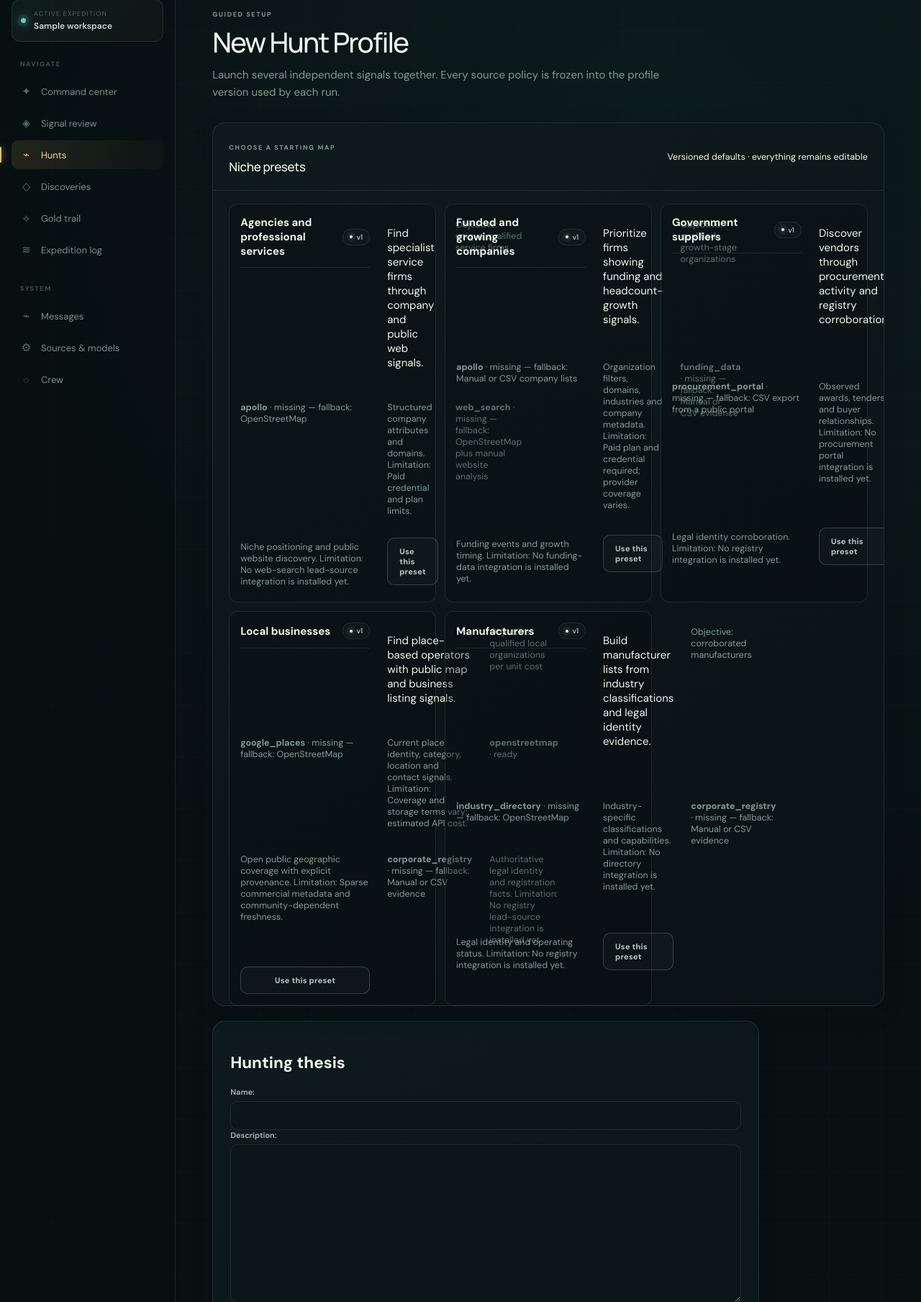
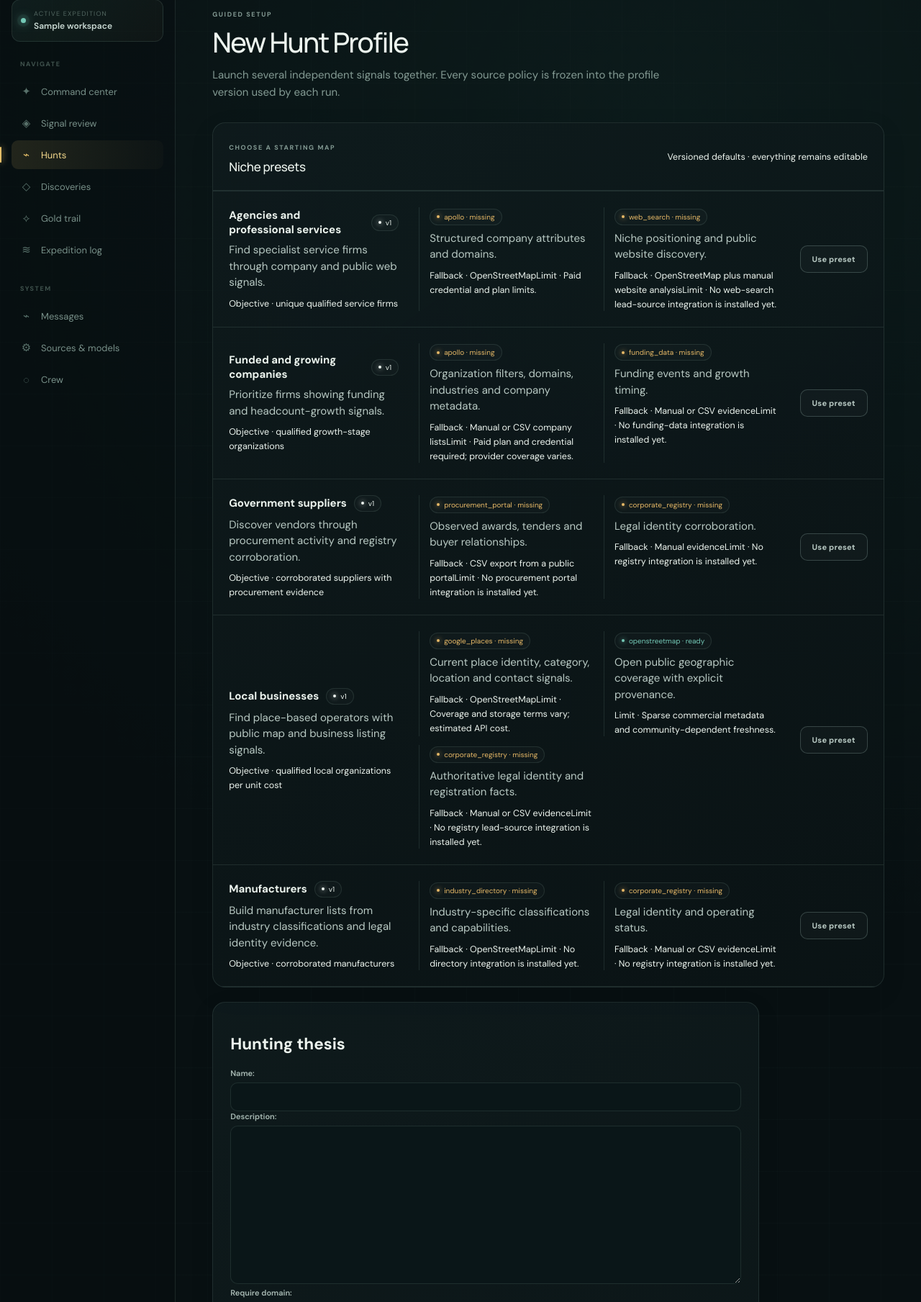
Before and after one commit to gilbertlol/SignalForge, a Django app: page /hunt-profiles/new/ in a window 1280 px wide. Shown: the part 101-1910 px from the top of the page at 72% size. Run offline with Django 5.2, Linux system fonts and the light colour scheme; a user stored in the database is signed in; data comes from the database, SQL or seed files in the repository; tables that the repository leaves empty hold one stand-in row (values such as "Sample post"); data that the repository does not hold is empty; parts of the project's set-up code (start-up, migrations or seed data) failed here and were passed over; some web fonts are replaced.

Commit message:
Improve hunt preset row layout

```diff
--- a/apps/command_center/static/command_center/settings.css
+++ b/apps/command_center/static/command_center/settings.css
@@ -25,9 +25,70 @@
   margin-bottom: 12px;
 }
 
+.preset-list {
+  border-top: 1px solid var(--line);
+}
+
+.preset-row {
+  display: grid;
+  grid-template-columns: minmax(220px, 0.8fr) minmax(420px, 1.7fr) auto;
+  gap: 28px;
+  align-items: center;
+  padding: 22px;
+  border-bottom: 1px solid var(--line);
+  transition: background 0.2s, border-color 0.2s;
+}
+
+.preset-row:hover,
+.preset-row.selected {
+  background: rgba(116, 201, 182, 0.035);
+}
+
+.preset-row.selected {
+  box-shadow: inset 3px 0 0 var(--gold);
+}
+
+.preset-title {
+  display: flex;
+  align-items: center;
+  gap: 10px;
+}
+
+.preset-summary p,
+.preset-source p {
+  color: #b8c9c3;
+  line-height: 1.5;
+  margin: 7px 0;
+}
+
+.preset-sources {
+  display: grid;
+  grid-template-columns: repeat(auto-fit, minmax(180px, 1fr));
+  gap: 12px;
+}
+
+.preset-source {
+  min-width: 0;
+  padding-left: 14px;
+  border-left: 1px solid var(--line);
+}
+
+.preset-action {
+  align-self: center;
+}
+
 @media (max-width: 850px) {
   .settings-grid,
-  .provider-card {
+  .provider-card,
+  .preset-row {
     grid-template-columns: 1fr;
   }
+
+  .preset-row {
+    gap: 18px;
+  }
+
+  .preset-action .button {
+    width: 100%;
+  }
 }
--- a/templates/command_center/hunt_profile_form.html
+++ b/templates/command_center/hunt_profile_form.html
@@ -1,6 +1,6 @@
 {% extends "command_center/base.html" %}{% block title %}New Hunt Profile{% endblock %}{% block content %}
 <div class="page-heading"><div><p class="eyebrow">Guided setup</p><h1>New Hunt Profile</h1><p>Launch several independent signals together. Every source policy is frozen into the profile version used by each run.</p></div></div>
-<section class="panel"><div class="panel-heading"><div><p class="eyebrow">Choose a starting map</p><h2>Niche presets</h2></div><small>Versioned defaults · everything remains editable</small></div><div class="provider-run-grid">{% for preset in presets %}<article class="provider-card"><div class="panel-heading"><strong>{{ preset.name }}</strong><span class="status">v{{ preset.version }}</span></div><p>{{ preset.description }}</p><small>Objective: {{ preset.configuration.scoring_objective }}</small>{% for source in preset.source_statuses %}<small><strong>{{ source.source_key }}</strong> · {% if source.available %}ready{% else %}missing — fallback: {{ source.alternative }}{% endif %}</small><small>{{ source.strengths }} Limitation: {{ source.limitations }}</small>{% endfor %}<a class="button secondary" href="?preset={{ preset.key }}">Use this preset</a></article>{% endfor %}</div></section>
+<section class="panel preset-panel"><div class="panel-heading"><div><p class="eyebrow">Choose a starting map</p><h2>Niche presets</h2></div><small>Versioned defaults · everything remains editable</small></div><div class="preset-list">{% for preset in presets %}<article class="preset-row{% if selected_preset.pk == preset.pk %} selected{% endif %}"><div class="preset-summary"><div class="preset-title"><strong>{{ preset.name }}</strong><span class="status">v{{ preset.version }}</span></div><p>{{ preset.description }}</p><small>Objective · {{ preset.configuration.scoring_objective }}</small></div><div class="preset-sources">{% for source in preset.source_statuses %}<div class="preset-source"><span class="status {% if source.available %}status-succeeded{% else %}status-partial{% endif %}">{{ source.source_key }} · {% if source.available %}ready{% else %}missing{% endif %}</span><p>{{ source.strengths }}</p>{% if not source.available %}<small>Fallback · {{ source.alternative }}</small>{% endif %}<small>Limit · {{ source.limitations }}</small></div>{% endfor %}</div><div class="preset-action"><a class="button secondary" href="?preset={{ preset.key }}">{% if selected_preset.pk == preset.pk %}Selected{% else %}Use preset{% endif %}</a></div></article>{% endfor %}</div></section>
 <section class="panel form-panel"><form method="post">{% csrf_token %}
 {% if form.errors %}<div class="message error" role="alert" tabindex="-1"><strong>The Hunt Profile was not created.</strong><p>Correct the following fields:</p><ul>{% for field in form %}{% for error in field.errors %}<li><a href="#{{ field.id_for_label }}">{{ field.label }}: {{ error }}</a></li>{% endfor %}{% endfor %}{% for error in form.non_field_errors %}<li>{{ error }}</li>{% endfor %}</ul></div>{% endif %}
 {{ form.preset }}{% if selected_preset %}<p class="muted">Starting from {{ selected_preset.name }} v{{ selected_preset.version }}. Adjust any value below before creating the profile.</p>{% endif %}
```
Also changed, not shown: apps/command_center/tests/test_views.py (+2 -0 lines).
